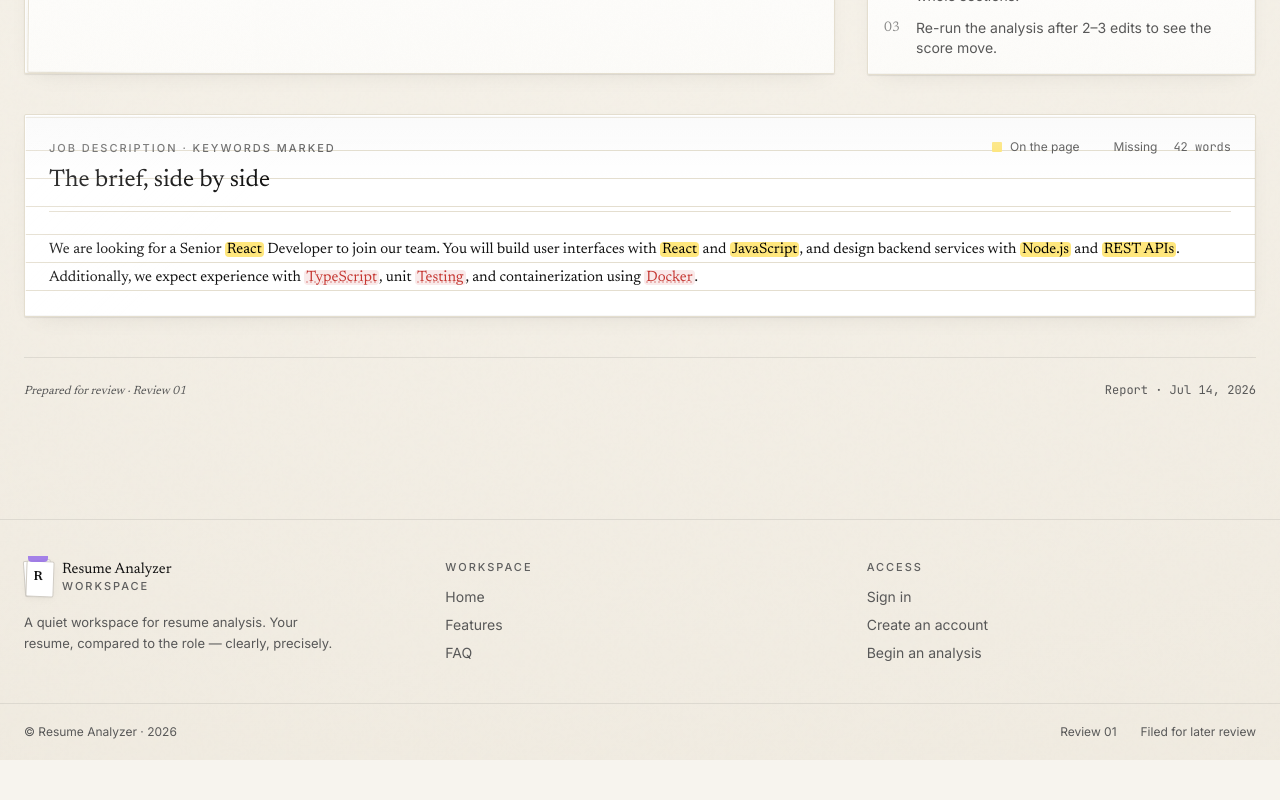
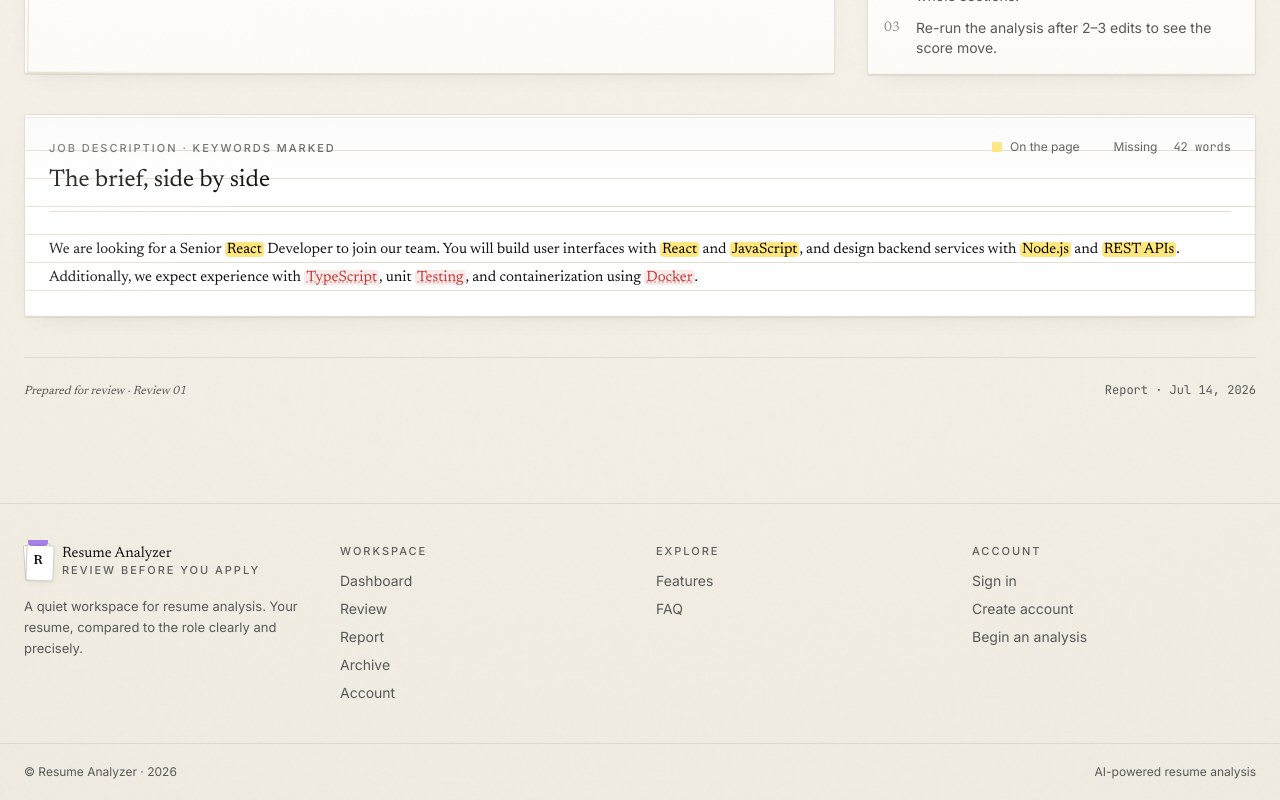
Before and after one commit to GangaBalaSagar/ResumeAnalyzer, a React (Vite) app in the folder Fully_modified_lovableTheme/: page /report in a window 1280 px wide. Shown: the part 2058-2858 px from the top of the page. Before the commit the page ends 2818 px from the top, so only its background shows below. Built offline with nearby package versions, Linux system fonts and the light colour scheme; no server answers.

Commit message:
feat(ui): redesign shared footer with workspace navigation

```diff
--- a/Fully_modified_lovableTheme/src/components/app/AppFooter.jsx
+++ b/Fully_modified_lovableTheme/src/components/app/AppFooter.jsx
@@ -1,11 +1,134 @@
+import { Link, useNavigate } from "react-router-dom";
+import { useAuth } from "../../contexts/AuthContext.jsx";
+
+const workspaceLinks = [
+  { to: "/app/dashboard", label: "Dashboard" },
+  { to: "/analyze", label: "Review" },
+  { to: "/app/report", label: "Report" },
+  { to: "/app/history", label: "Archive" },
+  { to: "/app/account", label: "Account" },
+];
+
+const exploreLinks = [
+  { to: "/features", label: "Features" },
+  { to: "/faq", label: "FAQ" },
+];
+
+function Mark() {
+  return (
+    <div className="relative h-9 w-7 shrink-0">
+      <div className="absolute inset-0 bg-paper border border-rule rounded-[2px] rotate-[-4deg] shadow-stack" />
+      <div className="absolute inset-0 bg-paper border border-rule rounded-[2px] rotate-[2deg] translate-x-[2px] translate-y-[1px] shadow-paper" />
+      <div className="absolute inset-0 flex items-center justify-center font-serif text-[13px] font-semibold">
+        R
+      </div>
+      <div className="absolute -top-1 left-1/2 -translate-x-1/2 w-5 h-1.5 bg-accent/80 rounded-b-sm" />
+    </div>
+  );
+}
+
+function FooterLink({ to, children }) {
+  return (
+    <Link to={to} className="hover:text-ink transition-colors">
+      {children}
+    </Link>
+  );
+}
+
 export default function AppFooter() {
+  const { user, signOut } = useAuth();
+  const navigate = useNavigate();
+  const isAuthenticated = Boolean(user);
+
+  const handleSignOut = async () => {
+    await signOut();
+    navigate("/", { replace: true });
+  };
+
   return (
     <footer className="border-t border-rule/60 mt-16">
-      <div className="mx-auto max-w-7xl px-6 py-6 flex items-center justify-between text-xs text-ink-muted">
-        <div>© Resume Analyzer · 2026</div>
-        <div className="flex gap-6">
-          <span>Review 01</span>
-          <span>Filed for later review</span>
+      <div className="mx-auto max-w-7xl px-6 py-10 grid grid-cols-1 md:grid-cols-2 xl:grid-cols-4 gap-8 text-sm">
+        <div>
+          <div className="flex items-center gap-2.5">
+            <Mark />
+            <div className="leading-tight">
+              <div className="font-serif text-[15px]">Resume Analyzer</div>
+              <div className="eyebrow text-[9px]">REVIEW BEFORE YOU APPLY</div>
+            </div>
+          </div>
+          <p className="mt-4 text-ink-muted text-[13px] max-w-xs leading-relaxed">
+            A quiet workspace for resume analysis. Your resume, compared to the role clearly and precisely.
+          </p>
+        </div>
+
+        <div>
+          <div className="eyebrow text-[10px]">Workspace</div>
+          <ul className="mt-3 space-y-2 text-ink-muted">
+            {workspaceLinks.map((link) => (
+              <li key={link.to}>
+                <FooterLink to={link.to}>{link.label}</FooterLink>
+              </li>
+            ))}
+          </ul>
+        </div>
+
+        <div>
+          <div className="eyebrow text-[10px]">Explore</div>
+          <ul className="mt-3 space-y-2 text-ink-muted">
+            {exploreLinks.map((link) => (
+              <li key={link.to}>
+                <FooterLink to={link.to}>{link.label}</FooterLink>
+              </li>
+            ))}
+          </ul>
+        </div>
+
+        <div>
+          <div className="eyebrow text-[10px]">Account</div>
+          <ul className="mt-3 space-y-2 text-ink-muted">
+            {!isAuthenticated ? (
+              <>
+                <li>
+                  <FooterLink to="/login">Sign in</FooterLink>
+                </li>
+                <li>
+                  <FooterLink to="/signup">Create account</FooterLink>
+                </li>
+                <li>
+                  <FooterLink to="/analyze">Begin an analysis</FooterLink>
+                </li>
+              </>
+            ) : (
+              <>
+                <li>
+                  <FooterLink to="/app/analyze">New Analysis</FooterLink>
+                </li>
+                <li>
+                  <FooterLink to="/app/account">Account</FooterLink>
+                </li>
+                <li>
+                  <button
+                    type="button"
+                    onClick={handleSignOut}
+                    className="hover:text-ink transition-colors"
+                  >
+                    Sign out
+                  </button>
+                </li>
+              </>
+            )}
+          </ul>
+        </div>
+      </div>
+
+      <div className="border-t border-rule/60">
+        <div className="mx-auto max-w-7xl px-6 py-5 flex flex-col sm:flex-row sm:items-center sm:justify-between gap-2 text-xs text-ink-muted">
+          <div>© Resume Analyzer · 2026</div>
+          <div>
+            {isAuthenticated
+              ? "Secure authentication • AI-powered analysis"
+              : "AI-powered resume analysis"}
+          </div>
         </div>
       </div>
     </footer>
--- a/Fully_modified_lovableTheme/src/components/public/PublicSite.jsx
+++ b/Fully_modified_lovableTheme/src/components/public/PublicSite.jsx
@@ -1,76 +1,15 @@
 import { useState } from "react";
-import { Link } from "react-router-dom";
 import { Eyebrow } from "../paper.jsx";
 import AppHeader from "../app/AppHeader.jsx";
 import MobileNav from "../app/MobileNav.jsx";
-
-const NAV = [
-  { to: "/", label: "Home", end: true },
-  { to: "/features", label: "Features" },
-  { to: "/faq", label: "FAQ" },
-];
-
-function Mark() {
-  return (
-    <div className="relative h-9 w-7 shrink-0">
-      <div className="absolute inset-0 bg-paper border border-rule rounded-[2px] rotate-[-4deg] shadow-stack" />
-      <div className="absolute inset-0 bg-paper border border-rule rounded-[2px] rotate-[2deg] translate-x-[2px] translate-y-[1px] shadow-paper" />
-      <div className="absolute inset-0 flex items-center justify-center font-serif text-[13px] font-semibold">R</div>
-      <div className="absolute -top-1 left-1/2 -translate-x-1/2 w-5 h-1.5 bg-accent/80 rounded-b-sm" />
-    </div>
-  );
-}
+import AppFooter from "../app/AppFooter.jsx";
 
 export function PublicFooter() {
-  return (
-    <footer className="border-t border-rule/60 mt-20">
-      <div className="mx-auto max-w-7xl px-6 py-10 grid grid-cols-1 md:grid-cols-3 gap-8 text-sm">
-        <div>
-          <div className="flex items-center gap-2.5">
-            <Mark />
-            <div className="leading-tight">
-              <div className="font-serif text-[15px]">Resume Analyzer</div>
-              <div className="eyebrow text-[9px]">Workspace</div>
-            </div>
-          </div>
-          <p className="mt-4 text-ink-muted text-[13px] max-w-xs leading-relaxed">
-            A quiet workspace for resume analysis. Your resume, compared to the role — clearly, precisely.
-          </p>
-        </div>
-        <div>
-          <div className="eyebrow text-[10px]">Workspace</div>
-          <ul className="mt-3 space-y-2 text-ink-muted">
-            {NAV.map((n) => (
-              <li key={n.to}>
-                <Link to={n.to} className="hover:text-ink transition-colors">{n.label}</Link>
-              </li>
-            ))}
-          </ul>
-        </div>
-        <div>
-          <div className="eyebrow text-[10px]">Access</div>
-          <ul className="mt-3 space-y-2 text-ink-muted">
-            <li><Link to="/login" className="hover:text-ink transition-colors">Sign in</Link></li>
-            <li><Link to="/signup" className="hover:text-ink transition-colors">Create an account</Link></li>
-            <li><Link to="/app/analyze" className="hover:text-ink transition-colors">Begin an analysis</Link></li>
-          </ul>
-        </div>
-      </div>
-      <div className="border-t border-rule/60">
-        <div className="mx-auto max-w-7xl px-6 py-5 flex items-center justify-between text-xs text-ink-muted">
-          <div>© Resume Analyzer · 2026</div>
-          <div className="flex gap-6">
-            <span>Review 01</span>
-            <span>Filed for later review</span>
-          </div>
-        </div>
-      </div>
-    </footer>
-  );
+  return <AppFooter />;
 }
 
 /**
- * PublicSite — shared marketing shell for Landing, Features, FAQ.
+ * PublicSite â€” shared marketing shell for Landing, Features, FAQ.
  * Wraps children in a Desk background, sticky header, and rich footer.
  */
 export default function PublicSite({ children }) {
@@ -90,7 +29,7 @@ export default function PublicSite({ children }) {
 }
 
 /**
- * PageIntro — shared editorial intro used at the top of Features and FAQ.
+ * PageIntro â€” shared editorial intro used at the top of Features and FAQ.
  */
 export function PageIntro({ eyebrow, title, italic, lede }) {
   return (
```
